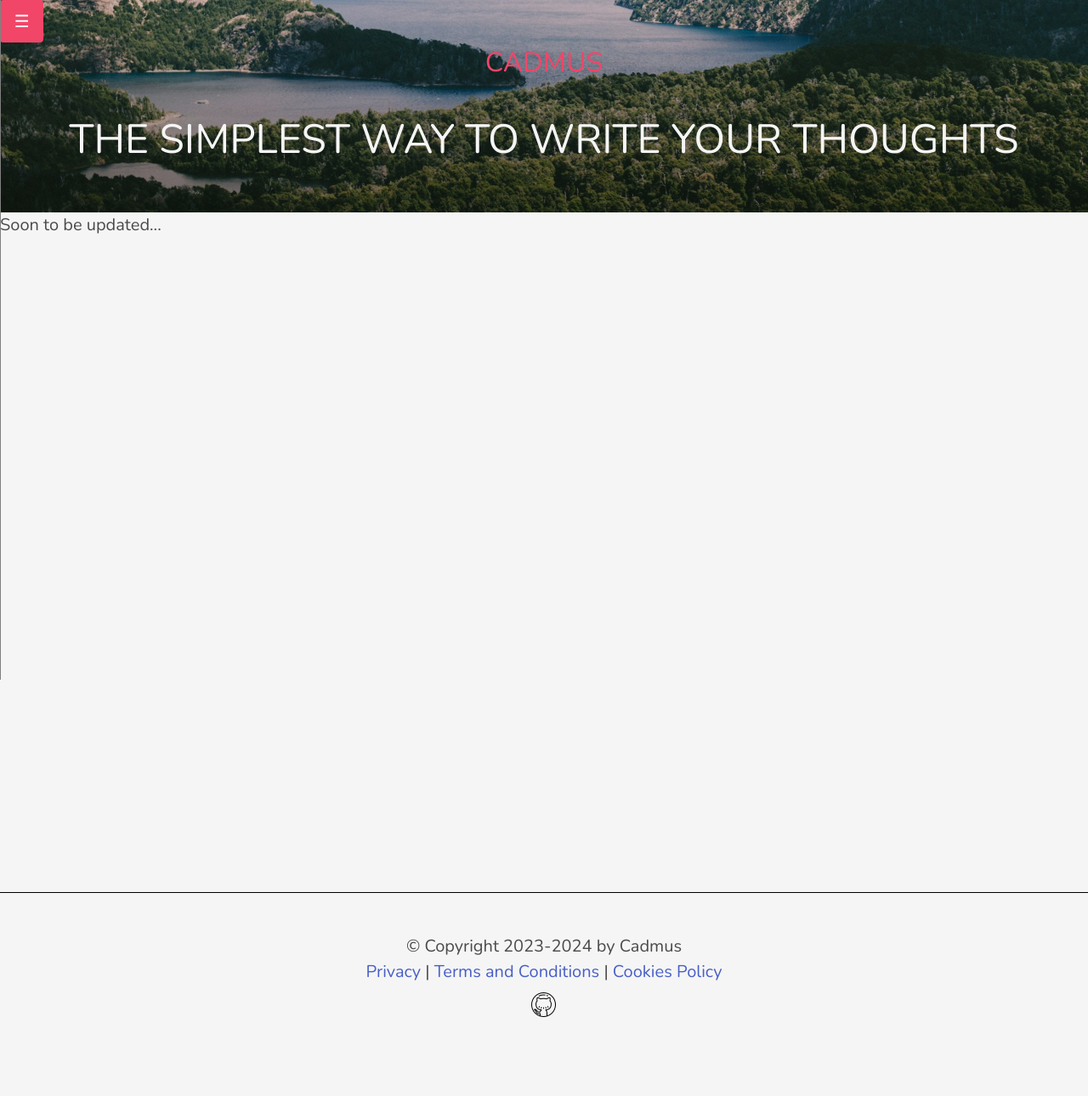
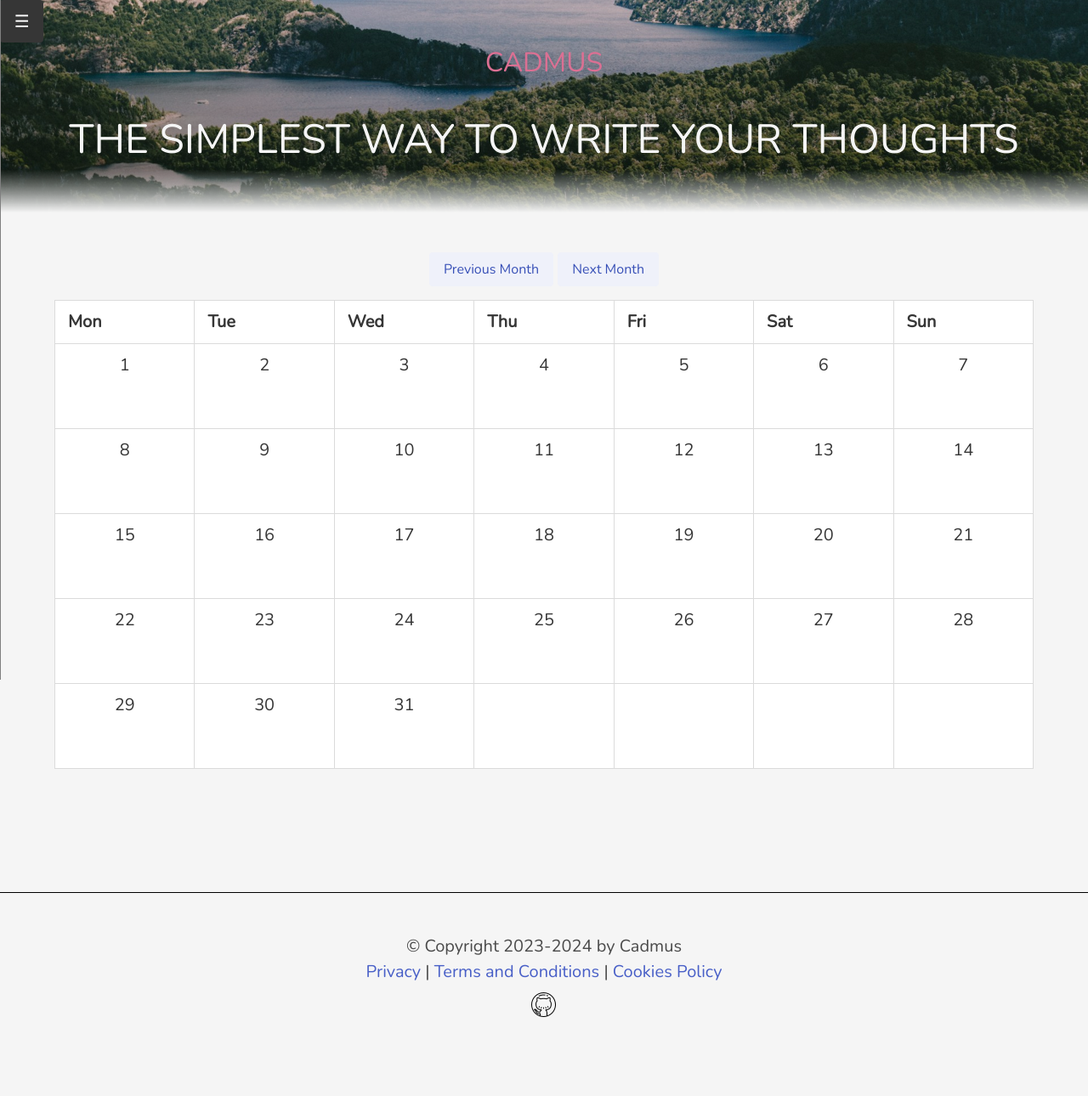
Before and after one commit to cesia-cora/cadmus, a Django app: page /calendar in a window 1280 px wide. Shown: the top 1290 px of the page at 85% size. Run offline with Django 4.2, Linux system fonts and the light colour scheme; data that the repository does not hold is empty; some web fonts are replaced.

Commit message:
Calendar development updates

```diff
--- a/cadmus/static/cadmus/styles.css
+++ b/cadmus/static/cadmus/styles.css
@@ -32,6 +32,7 @@ body {
 	background-attachment: fixed;
 	background-repeat: no-repeat;
 	padding: 50px;
+	mask-image: linear-gradient(black 80%, transparent);
 }
 
 #footer {
@@ -158,7 +159,6 @@ footer {
 }
 
 #features {
-	background: whitesmoke;
 	margin-top: 2%;
 	width: 800px;
 	padding: 40px;
@@ -266,6 +266,7 @@ footer {
 	background-color: white;
 	color: grey;
 	padding: 10px 15px;
+	z-index: 1;
 }
 
 .openbtn:hover {
@@ -320,6 +321,7 @@ footer {
 		;
 		border: none;
 		box-shadow: none;
+		color: whitesmoke;
 	}
 
 	.label {
--- a/cadmus/templates/cadmus/calendar.html
+++ b/cadmus/templates/cadmus/calendar.html
@@ -1,8 +1,49 @@
 {% extends 'cadmus/layout.html' %}
 {% load static %}
+{% load custom_filters %}
 
 {% block body %}
+<div class="container" style="min-height: 100vh;">
+    <h1 class="title is-3 has-text-centered">{{ month|date:"F Y" }}</h1>
 
-<div style="min-height: 100vh;">Soon to be updated...</div>
+    <div class="has-text-centered mb-4">
+        <a href="?year={{ prev_month|date:'Y' }}&month={{ prev_month|date:'m' }}" class="button is-link is-light">Previous Month</a>
+        <a href="?year={{ next_month|date:'Y' }}&month={{ next_month|date:'m' }}" class="button is-link is-light">Next Month</a>
+    </div>
 
+    <table class="table is-bordered is-fullwidth">
+        <thead>
+            <tr>
+                <th>Mon</th>
+                <th>Tue</th>
+                <th>Wed</th>
+                <th>Thu</th>
+                <th>Fri</th>
+                <th>Sat</th>
+                <th>Sun</th>
+            </tr>
+        </thead>
+        <tbody>
+            {% for week in calendar %}
+                <tr>
+                    {% for day in week %}
+                        <td class="has-text-centered" style="height: 100px; width: 14.28%;">
+                            {% if day != 0 %}
+                                {% with current_date=year|stringformat:"d"|add:"-"|stringformat:"02d"|add:"-"|add:day|stringformat:"02d" %}
+                                    {% if current_date in entry_dates %}
+                                        <a href="{% url 'cadmus:entry' entry_dates|get_item:current_date.slug %}" class="has-text-weight-bold">
+                                            {{ day }}
+                                        </a>
+                                    {% else %}
+                                        {{ day }}
+                                    {% endif %}
+                                {% endwith %}
+                            {% endif %}
+                        </td>
+                    {% endfor %}
+                </tr>
+            {% endfor %}
+        </tbody>
+    </table>
+</div>
 {% endblock %}
--- a/cadmus/templates/cadmus/layout.html
+++ b/cadmus/templates/cadmus/layout.html
@@ -16,68 +16,7 @@
 
 <body>
 	<div class="container-flex">
-		<!-- <nav class="navbar" role="navigation" aria-label="main navigation">
-			<div class="navbar-brand">
-				<picture>
-					<source srcset="{% static 'cadmus/cafe-light.png' %}" media="(prefers-color-scheme: dark)">
-					<img src="{% static 'cadmus/cafe-dark.png' %}" width="60" height="60">
-				</picture>
-			</div>
-
-			<div id="navbarBasicExample" class="navbar-menu">
-				<div class="navbar-start">
-					<a class="navbar-item" href="{% url 'cadmus:index' %}">
-						Home
-					</a>
-					{% if request.user.is_authenticated %}
-					<a class="navbar-item" href="{% url 'cadmus:create' %}">
-						Add Entry
-					</a>
-					<a class="navbar-item" href="{% url 'cadmus:calendar' %}">
-						Calendar
-					</a>
-
-					{% else %}
-
-					{% endif %}
-				</div>
-
-				{% if request.user.is_authenticated %}
-				<div class="navbar-end">
-					<form action="{% url 'cadmus:search_results' %}" method="get">
-						<div class="field">
-							<div class="control">
-								<input class="input" name="q" type="text" placeholder="Search">
-							</div>
-						</div>
-					</form>
-					<p class="navbar-item">{{ request.user }}</p>
-					<div class="navbar-item">
-						<div class="buttons">
-							<a class="button is-link is-size-5" href="{% url 'cadmus:logout' %}">
-								Log out
-							</a>
-						</div>
-					</div>
-				</div>
-				{% else %}
-				<div class="navbar-end">
-					<div class="navbar-item">
-						<div class="buttons">
-							<a class="button is-danger is-size-5" href="{% url 'cadmus:register' %}">
-								Sign up
-							</a>
-							<a class="button is-link is-size-5" href="{% url 'cadmus:login' %}">
-								Log in
-							</a>
-						</div>
-					</div>
-				</div>
-			</div>
-			{% endif %}
-		</nav> -->
-
-		<button class="openbtn button is-danger" onclick="openNav()">&#9776;</button>
+		<button class="openbtn button is-dark" onclick="openNav()">&#9776;</button>
 
 		<div class="split sidepanel" id="mySidepanel">
 			<a href="javascript:void(0)" class="closebtn" onclick="closeNav()">&times;</a>
@@ -122,7 +61,7 @@
 		</div>
 
 		<div class="index-first-par">
-			<div class="has-text-centered is-size-3 has-text-danger">CADMUS</div>
+			<div class="has-text-centered is-size-3 has-text-danger"><a href="{% url 'cadmus:index' %}" style="color:palevioletred">CADMUS</a></div>
 			<br>
 			<div class="has-text-centered has-text-light is-size-1">THE SIMPLEST WAY TO WRITE YOUR THOUGHTS</div>
 		  </div>
--- a/cadmus/views.py
+++ b/cadmus/views.py
@@ -9,10 +9,11 @@ from django.db import IntegrityError
 from django.core.paginator import Paginator
 from django.utils import timezone
 from django.conf import settings
-from datetime import datetime
+from datetime import date, datetime, timedelta
 from django.utils.html import strip_tags
 from reportlab.pdfgen import canvas
 from reportlab.lib.pagesizes import letter
+from calendar import monthcalendar
 #from cryptography.fernet import Fernet, InvalidToken
 from .models import *
 from .forms import *
@@ -282,4 +283,32 @@ def archive_month(request):
 	return render(request, "cadmus/entry_archive_month.html")
 
 def calendar(request):
-	return render(request, "cadmus/calendar.html")
+	today = date.today()
+	year = int(request.GET.get('year', today.year))
+	month = int(request.GET.get('month', today.month))
+
+	cal = monthcalendar(year, month)
+
+	start_date = date(year, month, 1)
+	end_date = start_date + timedelta(days=31)
+	end_date = end_date.replace(day=1) - timedelta(days=1)
+	entries = Entry.objects.filter(initial_time__date__range=[start_date, end_date])
+
+	entry_dates = {}
+
+	for entry in entries:
+		date_str = entry.initial_time.date().strftime('%Y-%m-%d')
+		entry_dates[date_str] = entry
+
+	prev_month = date(year, month, 1) - timedelta(days=1)
+	next_month = date(year, month, 28) + timedelta(days=4)
+	next_month = next_month - timedelta(days=next_month.day)
+
+	return render(request, "cadmus/calendar.html", {
+		"calendar": cal,
+		"entry_dates": entry_dates,
+		"year": year,
+		"month": month,
+		"prev_month": prev_month,
+		"next_month": next_month
+	})
```
Also changed, not shown: cadmus/templatetags/custom_filters.py (added, +7 -0 lines), cadmus/templatetags/__init__.py (added), 1 other file.
